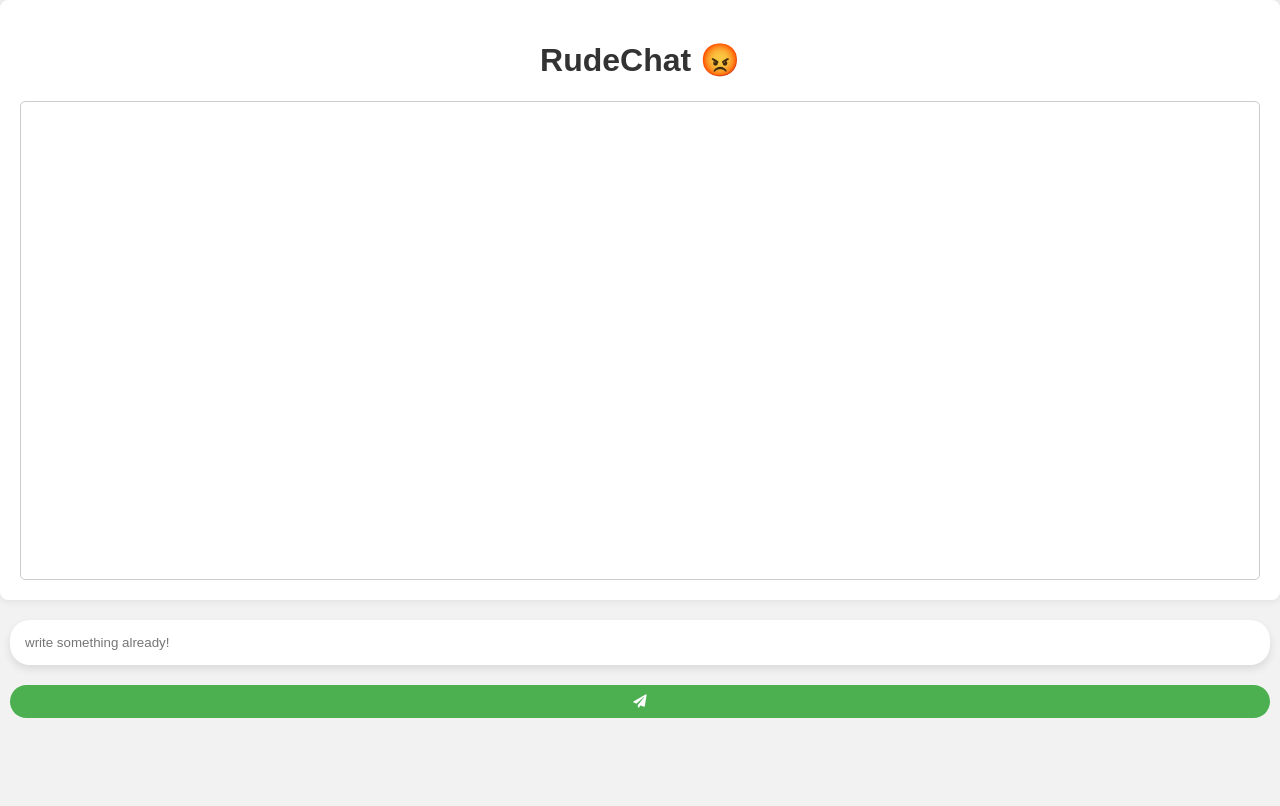
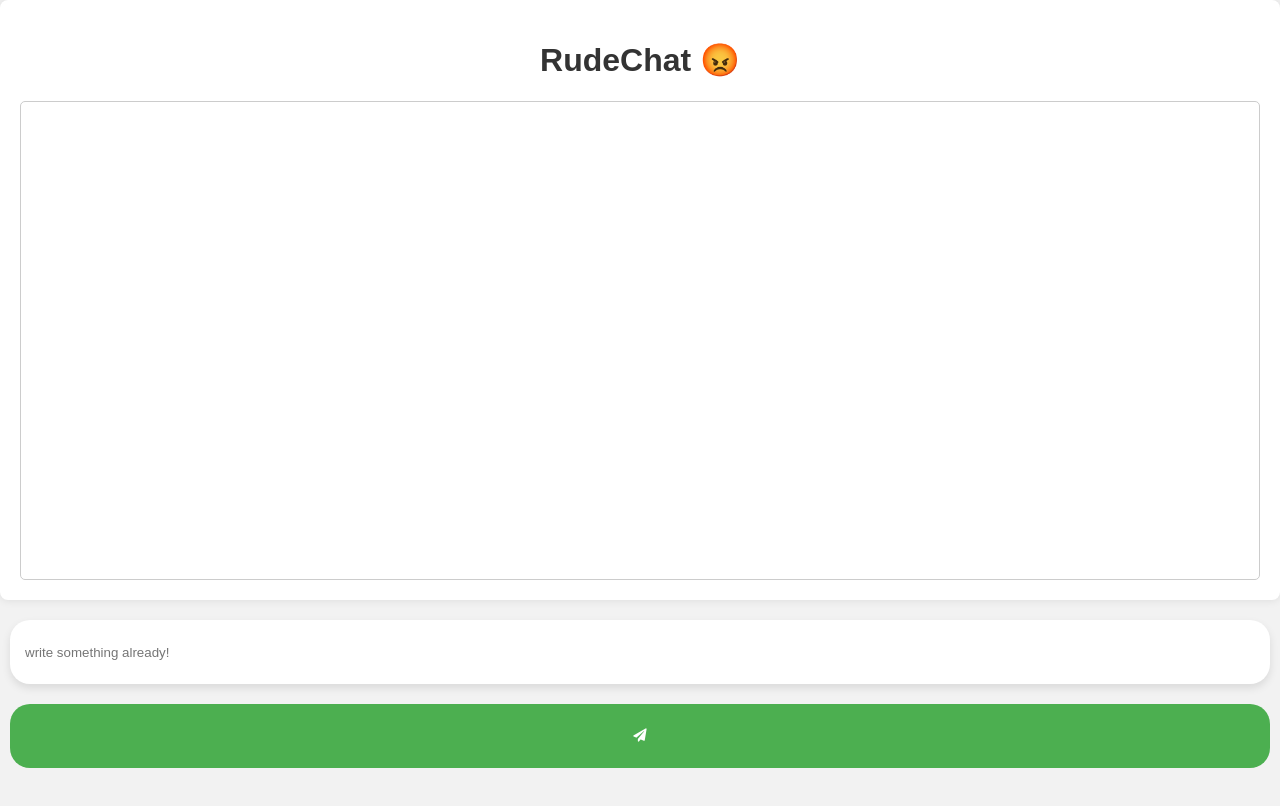
Before and after one commit to akaintura15/Rude, a plain HTML site: page index.html in a window 1280 px wide. Drawn offline with Linux system fonts and the light colour scheme; no server answers.

Commit message:
Update index.css

```diff
--- a/index.css
+++ b/index.css
@@ -34,6 +34,7 @@ h1 {
 }
 
 #books li {
+    height: 20%;
     background-color: #f9f9f9;
     padding: 10px;
     margin-bottom: 5px;
@@ -41,6 +42,7 @@ h1 {
 }
 
 .message-container {
+    height: 20%;
     background-color: #DCF8C6;
     padding: 20px;
     border-radius: 10px;
@@ -49,6 +51,7 @@ h1 {
 }
 
 .input-container {
+    height: 40%;
     display: flex;
     flex-direction: column;
     padding: 10px; /* Adjust padding for smaller screens */
@@ -56,6 +59,7 @@ h1 {
 }
 
 #input-field {
+    height: 20%;
     width: 100%;
     padding: 15px;
     margin-top: 10px;
@@ -68,6 +72,7 @@ h1 {
 }
 
 #add-button {
+    height: 20%;
     width: 100%;
     padding: 10px;
     border: none;
```
